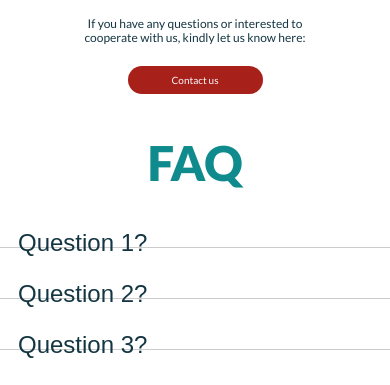
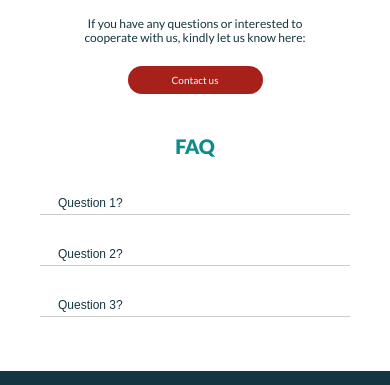
Before and after one commit to mariotbg11/final-project-html-css-frontend-developer-course-progate, a plain HTML site: page index.html in a window 390 px wide. Shown: the part 1884-2269 px from the top of the page. Drawn offline with Linux system fonts and the light colour scheme; a script that the page names is missing.

Commit message:
Update responsive.css

```diff
--- a/css/responsive.css
+++ b/css/responsive.css
@@ -218,6 +218,31 @@
     height: 28px;
     font-size: 10px;
     padding: 8px 19px;
+  }
+
+  /* *********************************** */
+  /* BAGIAN FAQ */
+  /* *********************************** */
+  .section-faq {
+    padding: 0 0 40px 0;
+  }
+
+  .faq {
+    padding: 0 40px;
+  }
+
+  .faq h2 {
+    font-size: 20px;
+  }
+
+  .faq p {
+    font-size: 12px;
+    line-height: 14.4px;
+  }
+
+  .accordion {
+    width: 100%;
+    font-size: 12px;
   }
 
   /* *********************************** */
```
